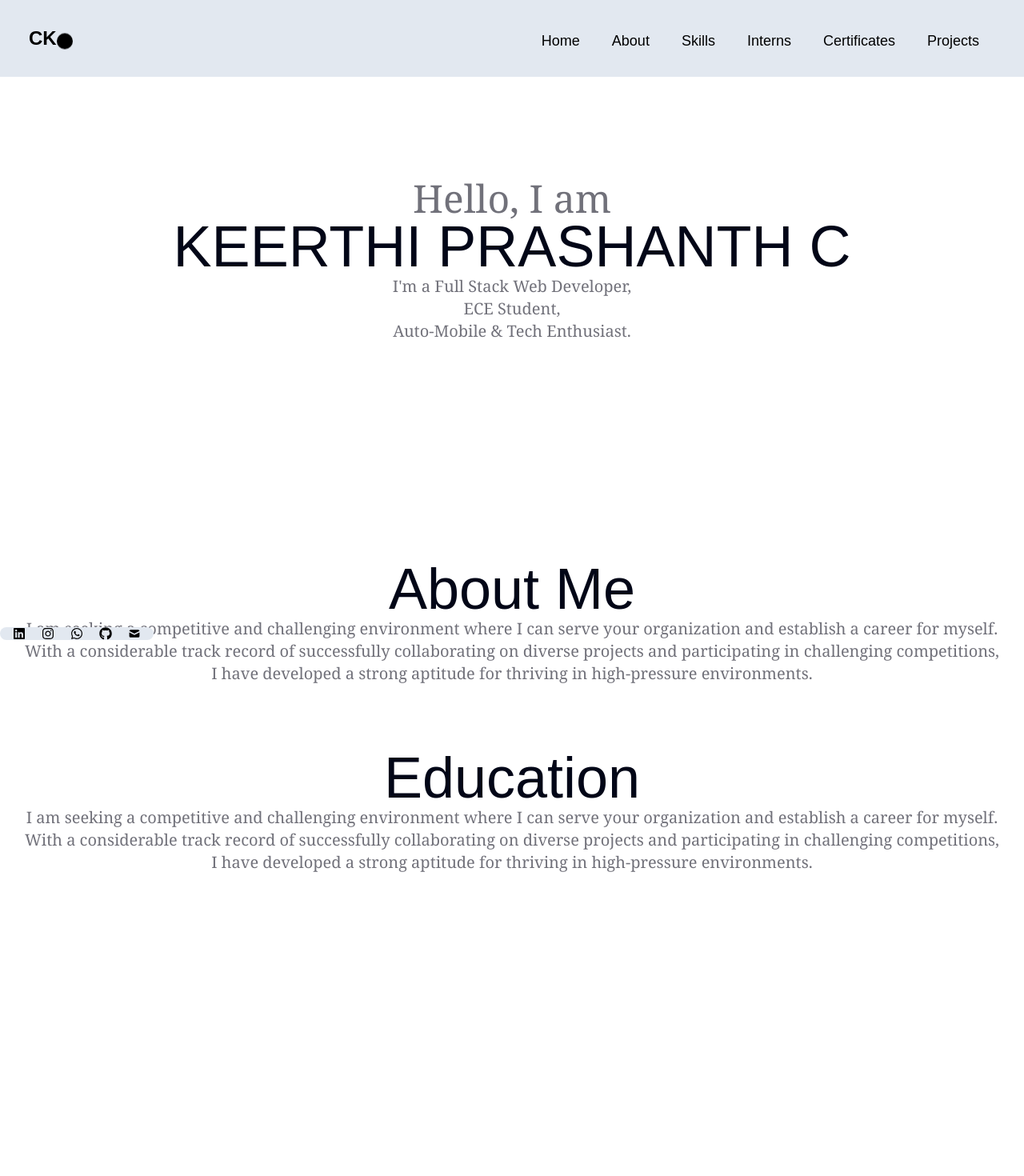
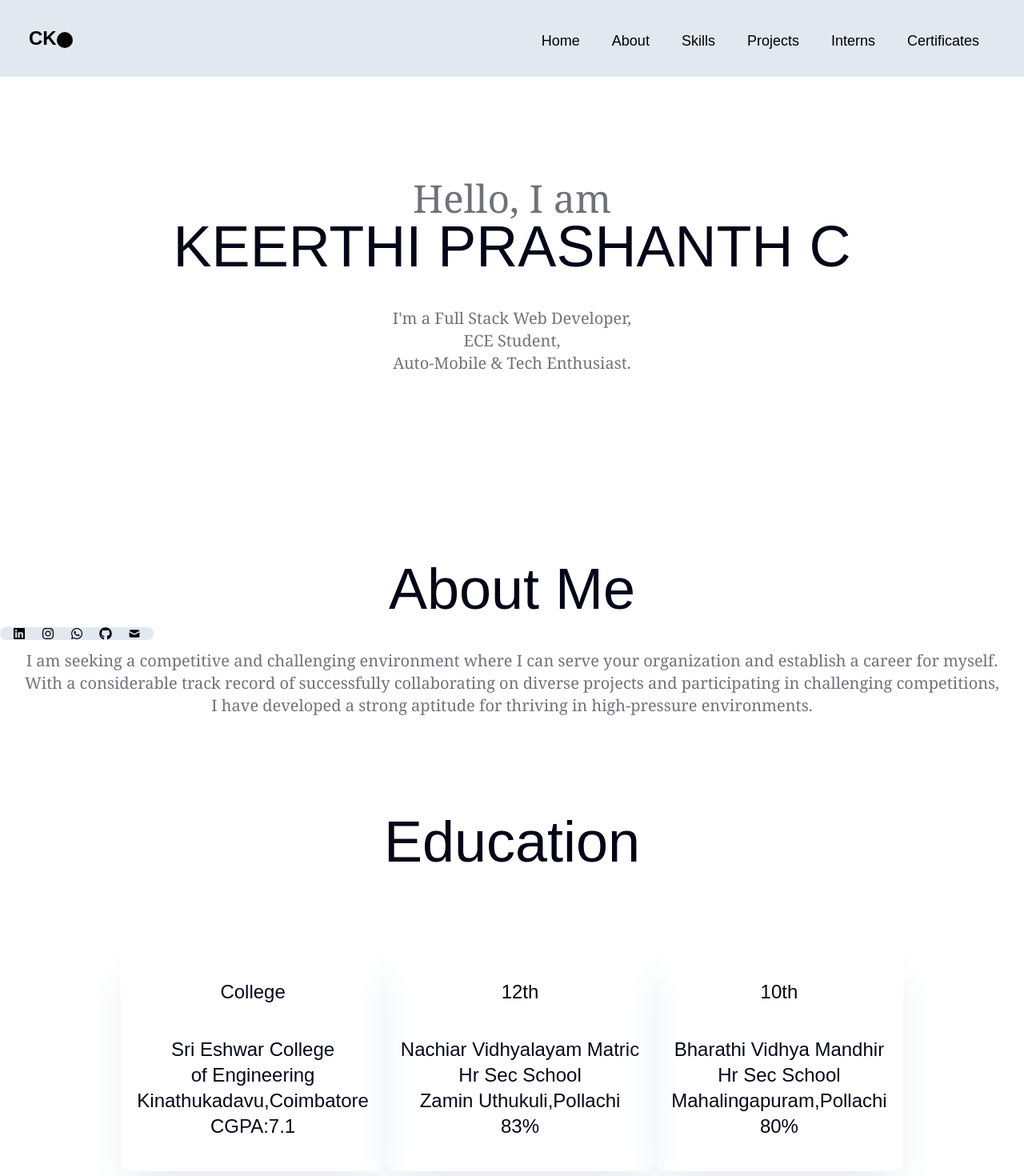
Before and after one commit to CKPRASHANTH07/SIH-2023, a React (Create React App) app: page / in a window 1280 px wide. Shown: the top 1470 px of the page at 80% size. Before the commit the page ends 1172 px from the top, so only its background shows below. Built offline with nearby package versions, Linux system fonts and the light colour scheme.

Commit message:
after about

```diff
--- a/src/App.js
+++ b/src/App.js
@@ -1,7 +1,9 @@
 import Navbar from "./components/navbar";
 import Home from "./components/home";
+import About from "./components/about";
+import Projects from "./Projects";
 import  Contact  from "./components/contact";
-import About from "./components/about";
+
 function App() {
   return (
     <div>
@@ -9,10 +11,13 @@ function App() {
       <div>
       <Home />
       <div>
-        <About/>
+        <About />
+        <div>
+          <Projects />
       <div>
       <Contact />
       </div>
+    </div>
     </div>
     </div>
     </div>
--- /dev/null
+++ b/src/Projects.jsx
@@ -0,0 +1,9 @@
+import React from 'react'
+
+const Projects = () => {
+  return (
+    <div>Projects</div>
+  )
+}
+
+export default Projects
--- a/src/components/about.jsx
+++ b/src/components/about.jsx
@@ -6,29 +6,79 @@ const About = () => {
        <div className='flex md:hidden '>
         <div className='absolute left-5 top-96 bottom-10 '>
           <h1 className='text-slate-950 font-poppins text-3xl '>About Me</h1>
-          <h1 className='text-zinc-500 font-serif animate-pulse text-xl'>I am seeking a competitive and challenging environment where I can serve your organization and establish a career for myself.</h1>
-          <h1 className='text-zinc-500 font-serif animate-pulse text-xl'> With a considerable track record of successfully collaborating on diverse projects and participating in challenging competitions,</h1>
-          <h1 className='text-zinc-500 font-serif animate-pulse text-xl'> I have developed a strong aptitude for thriving in high-pressure environments.</h1>
+          <div className='py-10'>
+          <h1 className='text-zinc-500 font-serif  text-xl'>I am seeking a competitive and challenging environment where I can serve your organization and establish a career for myself.</h1>
+          <h1 className='text-zinc-500 font-serif  text-xl'> With a considerable track record of successfully collaborating on diverse projects and participating in challenging competitions,</h1>
+          <h1 className='text-zinc-500 font-serif  text-xl'> I have developed a strong aptitude for thriving in high-pressure environments.</h1>
+          </div>
           <div className='py-20'>
-          <h1 className='text-slate-950 font-poppins text-3xl '>Education</h1>
-          <h1 className='text-zinc-500 font-serif animate-pulse text-xl'>I am seeking a competitive and challenging environment where I can serve your organization and establish a career for myself.</h1>
-          <h1 className='text-zinc-500 font-serif animate-pulse text-xl'> With a considerable track record of successfully collaborating on diverse projects and participating in challenging competitions,</h1>
-          <h1 className='text-zinc-500 font-serif animate-pulse text-xl'> I have developed a strong aptitude for thriving in high-pressure environments.</h1>
-        </div>
+          <div className='text-slate-950 font-poppins text-3xl '>Education
+          <div className='pt-24 text-2xl px-5 py-5 justify-center '>
+              <button className='shadow-2xl shadow-slate-200 rounded-xl px-6 py-10 hover:animate-pulse' href="">
+              College
+              <h1 className='mt-10'>Sri Eshwar College  </h1>
+              <h1>of Engineering</h1>
+              <h1>Kinathukadavu,Coimbatore </h1>
+              <h1 >CGPA:7.1 </h1>
+              </button>
+              <button className='shadow-2xl shadow-slate-200 rounded-xl px-5 py-10 hover:animate-pulse' href="">
+              12th
+              <h1 className='mt-10'>Nachiar Vidhyalayam Matric </h1>
+              <h1>Hr Sec School</h1>
+              <h1>Zamin Uthukuli,Pollachi </h1>
+              <h1 >83% </h1>
+              </button>
+              <button className='shadow-2xl shadow-slate-200 rounded-xl px-9 py-10 hover:animate-pulse' href="">
+              10th
+              <h1 className='mt-10'>Bharathi Vidhya Mandhir  </h1>
+              <h1>Hr Sec School</h1>
+              <h1>Mahalingapuram,Pollachi</h1>
+              <h1 >80% </h1>
+              </button>
+              </div>
+
+          </div>
+           </div>
         </div>
       </div>
       <div className='hidden md:flex'>
         <div className='absolute  top-[700px]  w-full text-5xl text-center  justify-center'>
           <h1 className='text-slate-950 font-poppins text-7xl '>About Me</h1>
-          <h1 className='text-zinc-500 font-serif animate-pulse text-xl'>I am seeking a competitive and challenging environment where I can serve your organization and establish a career for myself.</h1>
-          <h1 className='text-zinc-500 font-serif animate-pulse text-xl'> With a considerable track record of successfully collaborating on diverse projects and participating in challenging competitions,</h1>
-          <h1 className='text-zinc-500 font-serif animate-pulse text-xl'> I have developed a strong aptitude for thriving in high-pressure environments.</h1>
-          <div className='py-20'>
-          <h1 className='text-slate-950 font-poppins text-7xl '>Education</h1>
-          <h1 className='text-zinc-500 font-serif animate-pulse text-xl'>I am seeking a competitive and challenging environment where I can serve your organization and establish a career for myself.</h1>
-          <h1 className='text-zinc-500 font-serif animate-pulse text-xl'> With a considerable track record of successfully collaborating on diverse projects and participating in challenging competitions,</h1>
-          <h1 className='text-zinc-500 font-serif animate-pulse text-xl'> I have developed a strong aptitude for thriving in high-pressure environments.</h1>
-        </div>
+          <div className='py-10'>
+          <h1 className='text-zinc-500 font-serif  text-xl'>I am seeking a competitive and challenging environment where I can serve your organization and establish a career for myself.</h1>
+          <h1 className='text-zinc-500 font-serif  text-xl'> With a considerable track record of successfully collaborating on diverse projects and participating in challenging competitions,</h1>
+          <h1 className='text-zinc-500 font-serif  text-xl'> I have developed a strong aptitude for thriving in high-pressure environments.</h1>
+          </div>
+          <div className='py-20 '>
+          <div className='text-slate-950  font-poppins text-7xl '>
+            Education
+            <div className='pt-24 text-2xl justify-center '>
+              <button className='shadow-2xl shadow-slate-200 rounded-xl px-5 py-10 hover:animate-pulse' href="">
+              College
+              <h1 className='mt-10'>Sri Eshwar College  </h1>
+              <h1>of Engineering</h1>
+              <h1>Kinathukadavu,Coimbatore </h1>
+              <h1 >CGPA:7.1 </h1>
+              </button>
+              <button className='shadow-2xl shadow-slate-200 rounded-xl px-5 py-10 hover:animate-pulse' href="">
+              12th
+              <h1 className='mt-10'>Nachiar Vidhyalayam Matric </h1>
+              <h1>Hr Sec School</h1>
+              <h1>Zamin Uthukuli,Pollachi </h1>
+              <h1 >83% </h1>
+              </button>
+              <button className='shadow-2xl shadow-slate-200 rounded-xl px-5 py-10 hover:animate-pulse' href="">
+              10th
+              <h1 className='mt-10'>Bharathi Vidhya Mandhir  </h1>
+              <h1>Hr Sec School</h1>
+              <h1>Mahalingapuram,Pollachi</h1>
+              <h1 >80% </h1>
+              </button>
+            </div>
+          </div>
+
+
+          </div>
         </div>
       </div>
     </div>
--- a/src/components/home.jsx
+++ b/src/components/home.jsx
@@ -9,21 +9,25 @@ const Home = () => {
         <div className='absolute left-5 top-[110px] '>
           <h1 className='text-zinc-500 font-serif text-xl '>Hello, I am</h1>
           <h1 className='text-slate-950 font-poppins text-3xl '>KEERTHI-- PRASHANTH C</h1>
-          <h1 className='text-zinc-500 font-serif animate-pulse text-xl'>I'm a Full Stack Web Developer,</h1>
-          <h1 className='text-zinc-500 font-serif animate-pulse text-xl'>ECE Student,</h1>
-          <h1 className='text-zinc-500 font-serif animate-pulse text-xl'>Auto-Mobile &amp; Tech Enthusiast.</h1>
+          <div className='py-10'>
+          <h1 className='text-zinc-500 font-serif text-xl'>I'm a Full Stack Web Developer,</h1>
+          <h1 className='text-zinc-500 font-serif text-xl'>ECE Student,</h1>
+          <h1 className='text-zinc-500 font-serif text-xl'>Auto-Mobile &amp; Tech Enthusiast.</h1>
         </div>
+      </div>
       </div>
 
       <div className='hidden md:flex '>
         <div className='absolute w-full text-5xl text-center  px-10 top-56 '>
           <h1 className='text-zinc-500 font-serif text-5xl animate-pulse'>Hello, I am</h1>
           <h1 className='text-slate-950 font-poppins text-7xl'>KEERTHI PRASHANTH C</h1>
-          <h1 className='text-zinc-500 font-serif animate-pulse text-xl'>I'm a Full Stack Web Developer,</h1>
-          <h1 className='text-zinc-500 font-serif animate-pulse text-xl'>ECE Student,</h1>
-          <h1 className='text-zinc-500 font-serif animate-pulse text-xl'>Auto-Mobile &amp; Tech Enthusiast.</h1>
+          <div className='py-10'>
+          <h1 className='text-zinc-500 font-serif text-xl'>I'm a Full Stack Web Developer,</h1>
+          <h1 className='text-zinc-500 font-serif text-xl'>ECE Student,</h1>
+          <h1 className='text-zinc-500 font-serif text-xl'>Auto-Mobile &amp; Tech Enthusiast.</h1>
         </div>
       </div>
+    </div>
     </div>
   );
 };
--- a/src/components/navbar.jsx
+++ b/src/components/navbar.jsx
@@ -16,32 +16,32 @@ const Navbar = () => {
         </div>
         <ul className='hidden md:flex gap-x-10 mr-10 dynamic'>
         <li className='group relative cursor-pointer'>
-        <span class='hover:text-red-400 font-poppins text-lg'>Home</span>
+        <a href="/" class='hover:text-red-400 font-poppins text-lg'>Home</a>
         <span class='absolute -bottom-1 left-0 w-full h-1 bg-red-400 transform origin-left scale-x-0 transition-transform duration-700 group-hover:scale-x-100'>
         </span>
         </li>
         <li className='group relative cursor-pointer'>
-        <span class='hover:text-red-400 font-poppins text-lg'>About</span>
+        <a href="/about" class='hover:text-red-400 font-poppins text-lg'>About</a>
         <span class='absolute -bottom-1 left-0 w-full h-1 bg-red-400 transform origin-left scale-x-0 transition-transform duration-700 group-hover:scale-x-100'>
         </span>
         </li>
         <li className='group relative cursor-pointer'>
-        <span class='hover:text-red-400 font-poppins text-lg'>Skills</span>
+        <a class='hover:text-red-400 font-poppins text-lg'>Skills</a>
         <span class='absolute -bottom-1 left-0 w-full h-1 bg-red-400 transform origin-left scale-x-0 transition-transform duration-700 group-hover:scale-x-100'>
         </span>
         </li>
         <li className='group relative cursor-pointer'>
-        <span class='hover:text-red-400 font-poppins text-lg'>Interns</span>
+        <a class='hover:text-red-400 font-poppins text-lg'>Projects</a>
         <span class='absolute -bottom-1 left-0 w-full h-1 bg-red-400 transform origin-left scale-x-0 transition-transform duration-700 group-hover:scale-x-100'>
         </span>
         </li>
         <li className='group relative cursor-pointer'>
-        <span class='hover:text-red-400 font-poppins text-lg'>Certificates</span>
+        <a class='hover:text-red-400 font-poppins text-lg'>Interns</a>
         <span class='absolute -bottom-1 left-0 w-full h-1 bg-red-400 transform origin-left scale-x-0 transition-transform duration-700 group-hover:scale-x-100'>
         </span>
         </li>
         <li className='group relative cursor-pointer'>
-        <span class='hover:text-red-400 font-poppins text-lg'>Projects</span>
+        <a class='hover:text-red-400 font-poppins text-lg'>Certificates</a>
         <span class='absolute -bottom-1 left-0 w-full h-1 bg-red-400 transform origin-left scale-x-0 transition-transform duration-700 group-hover:scale-x-100'>
         </span>
         </li>
@@ -55,32 +55,32 @@ const Navbar = () => {
             <div className='fixed top-20 right-0 w-56 h-64 rounded-xl bg-slate-200  flex flex-col justify-center items-center'>
               <ul>
               <li className='group relative cursor-pointer'>
-        <span class='hover:text-red-400 font-poppins text-lg'>Home</span>
+        <a href="/" class='hover:text-red-400 font-poppins text-lg'>Home</a>
         <span class='absolute -bottom-1 left-0 w-full h-1 bg-red-400 transform origin-left scale-x-0 transition-transform duration-700 group-hover:scale-x-100'>
         </span>
         </li>
         <li className='group relative cursor-pointer'>
-        <span class='hover:text-red-400 font-poppins text-lg'>About</span>
+        <a href="/about" className='hover:text-red-400 font-poppins text-lg'>About</a>
         <span class='absolute -bottom-1 left-0 w-full h-1 bg-red-400 transform origin-left scale-x-0 transition-transform duration-700 group-hover:scale-x-100'>
         </span>
         </li>
         <li className='group relative cursor-pointer'>
-        <span class='hover:text-red-400 font-poppins text-lg'>Skills</span>
+        <a class='hover:text-red-400 font-poppins text-lg'>Skills</a>
+        <span  class='absolute -bottom-1 left-0 w-full h-1 bg-red-400 transform origin-left scale-x-0 transition-transform duration-700 group-hover:scale-x-100'>
+        </span>
+        </li>
+        <li className='group relative cursor-pointer'>
+        <a class='hover:text-red-400 font-poppins text-lg'>Projects</a>
         <span class='absolute -bottom-1 left-0 w-full h-1 bg-red-400 transform origin-left scale-x-0 transition-transform duration-700 group-hover:scale-x-100'>
         </span>
         </li>
         <li className='group relative cursor-pointer'>
-        <span class='hover:text-red-400 font-poppins text-lg'>Interns</span>
+        <a class='hover:text-red-400 font-poppins text-lg'>Interns</a>
         <span class='absolute -bottom-1 left-0 w-full h-1 bg-red-400 transform origin-left scale-x-0 transition-transform duration-700 group-hover:scale-x-100'>
         </span>
         </li>
         <li className='group relative cursor-pointer'>
-        <span class='hover:text-red-400 font-poppins text-lg'>Certificates</span>
-        <span class='absolute -bottom-1 left-0 w-full h-1 bg-red-400 transform origin-left scale-x-0 transition-transform duration-700 group-hover:scale-x-100'>
-        </span>
-        </li>
-        <li className='group relative cursor-pointer'>
-        <span class='hover:text-red-400 font-poppins text-lg'>Projects</span>
+        <a class='hover:text-red-400 font-poppins text-lg'>Certificates</a>
         <span class='absolute -bottom-1 left-0 w-full h-1 bg-red-400 transform origin-left scale-x-0 transition-transform duration-700 group-hover:scale-x-100'>
         </span>
         </li>
```
